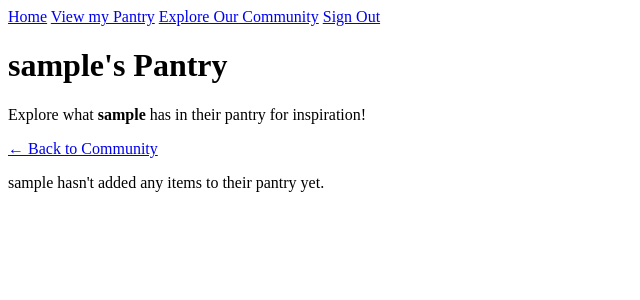
After one commit to OliverPhillips1229/men-stack-relating-data-lab-cookbook, a Node server app: page /users/600000000000000000000002 in a window 1280 px wide. The commit adds this page. Shown: the top 300 px of the page, without its empty margins (0-640 px from the left). Run offline with Node 20, Linux system fonts and the light colour scheme; the visitor is signed in with stand-in values (Sample User, id 1); some libraries are stand-ins or nearby versions.

Commit message:
Add Community page with user discovery and pantry viewing
- Create users controller with index and show routes
- Add community page to display all users with pantry counts
- Implement individual user pantry viewing (read-only)
- Add "Explore Our Community" navigation link
- Enable users to discover and get inspiration from other pantries

```diff
--- /dev/null
+++ b/controllers/users.js
@@ -0,0 +1,46 @@
+// Import required packages
+const express = require('express');
+const router = express.Router();
+
+// Import User model to interact with user data
+const User = require('../models/user.js');
+
+// INDEX ROUTE - Display all users in the community
+// GET /users
+router.get('/', async (req, res) => {
+  try {
+    // Find all users in the database and populate their pantry data
+    const users = await User.find({});
+
+    // Render the community index page with all users
+    res.render('users/index.ejs', {
+      users: users,
+    });
+  } catch (error) {
+    console.log(error);
+    res.redirect('/');
+  }
+});
+
+// SHOW ROUTE - Display a specific user's pantry
+// GET /users/:userId
+router.get('/:userId', async (req, res) => {
+  try {
+    // Find the specific user by ID
+    const user = await User.findById(req.params.userId);
+
+    if (!user) {
+      return res.redirect('/users');
+    }
+
+    // Render the user's show page with their pantry items
+    res.render('users/show.ejs', {
+      user: user,
+    });
+  } catch (error) {
+    console.log(error);
+    res.redirect('/users');
+  }
+});
+
+module.exports = router;
--- a/server.js
+++ b/server.js
@@ -13,6 +13,7 @@ const session = require('express-session');    // Session management for user au
 // Import route controllers to handle different sections of the app
 const authController = require('./controllers/auth.js');   // Handles sign-up, sign-in, sign-out
 const foodsController = require('./controllers/foods.js'); // Handles pantry CRUD operations
+const usersController = require('./controllers/users.js'); // Handles community/user listing
 
 // Import custom middleware functions
 const isSignedIn = require('./middleware/is-signed-in.js');           // Protects routes requiring authentication
@@ -63,6 +64,7 @@ app.use(passUserToView);                    // Makes user data available in ALL
 app.use('/auth', authController);           // Authentication routes (sign-up/in/out) - no login required
 app.use(isSignedIn);                       // From this point on, ALL routes require authentication
 app.use('/users/:userId/foods', foodsController); // Pantry management routes - login required
+app.use('/users', usersController);         // Community/user listing routes - login required
 
 // Start the server and listen for incoming requests
 app.listen(port, () => {
--- a/views/partials/_navbar.ejs
+++ b/views/partials/_navbar.ejs
@@ -7,6 +7,7 @@
   <% if(user) { %>
     <!-- Links for authenticated users -->
     <a href="/users/<%=user._id%>/foods">View my Pantry</a>
+    <a href="/users">Explore Our Community</a>
     <a href="/auth/sign-out">Sign Out</a>
   <% } else { %>
     <!-- Links for guest users (not logged in) -->
--- /dev/null
+++ b/views/users/show.ejs
@@ -0,0 +1,34 @@
+<!DOCTYPE html>
+<html lang="en">
+<head>
+  <meta charset="UTF-8">
+  <meta name="viewport" content="width=device-width, initial-scale=1.0">
+  <title><%= user.username %>'s Pantry</title>
+</head>
+<body>
+  <!-- Include navigation partial -->
+  <%- include('../partials/_navbar') %>
+
+  <main>
+    <h1><%= user.username %>'s Pantry</h1>
+    <p>Explore what <strong><%= user.username %></strong> has in their pantry for inspiration!</p>
+
+    <div class="pantry-navigation">
+      <a href="/users">← Back to Community</a>
+    </div>
+
+    <% if (user.pantry.length === 0) { %>
+      <p><%= user.username %> hasn't added any items to their pantry yet.</p>
+    <% } else { %>
+      <div class="pantry-items">
+        <h2>Pantry Items (<%= user.pantry.length %>)</h2>
+        <ul>
+          <% user.pantry.forEach(function(food) { %>
+            <li><%= food.name %></li>
+          <% }); %>
+        </ul>
+      </div>
+    <% } %>
+  </main>
+</body>
+</html>
```
Also changed, not shown: views/users/index.ejs (added, +35 -0 lines).
